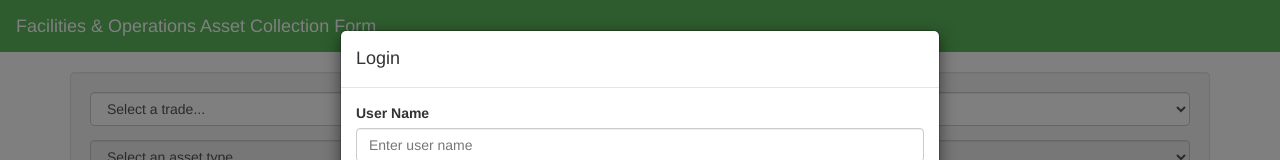
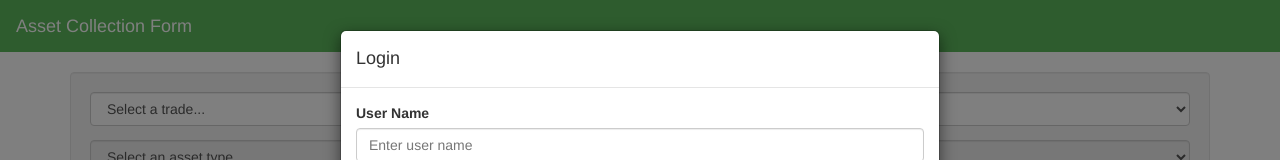
Before and after one commit to CORaleigh/asset-form, a website: page app/index.html in a window 1280 px wide. Shown: the top 160 px of the page. Drawn offline with Linux system fonts and the light colour scheme; files that its build step writes are made by us from their sources.

Commit message:
shortened title to Asset Collection Form

```diff
--- a/app/index.html
+++ b/app/index.html
@@ -30,7 +30,7 @@
     <!-- Add your site or application content here -->
     <header class="navbar" role="banner">
         <div class="navbar-header">
-          <a href="javascript:void(0)" class="navbar-brand">Facilities &amp; Operations Asset Collection Form</a>
+          <a href="javascript:void(0)" class="navbar-brand">Asset Collection Form</a>
         </div>
     </header>
     <div class="container">
```
